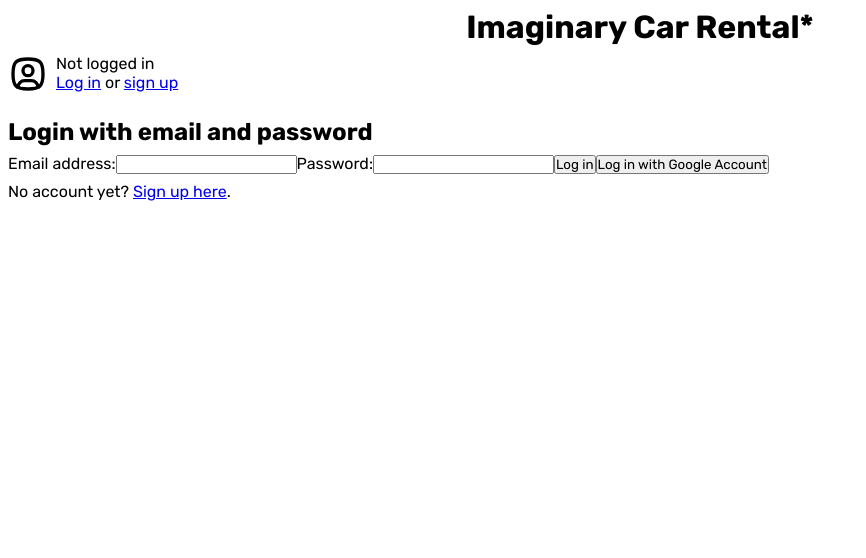
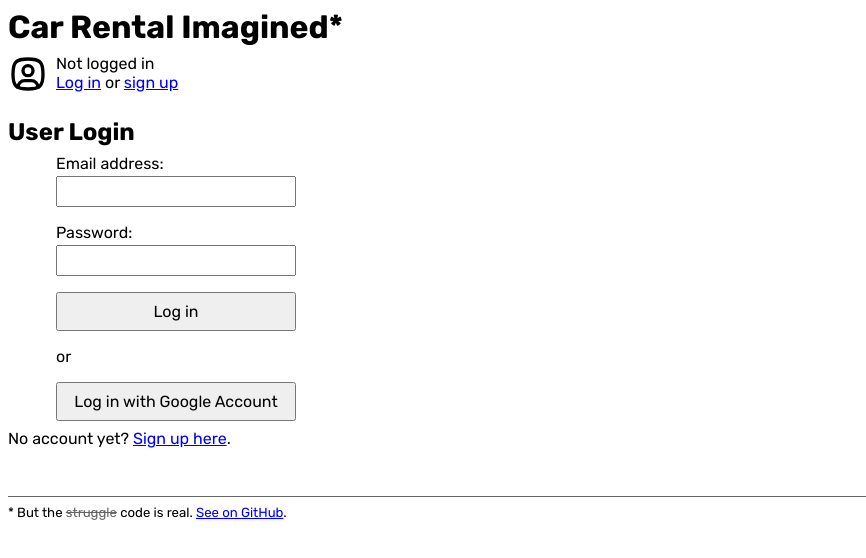
Before and after one commit to sb-istvan/car-rental, a React app: page /login in a window 1280 px wide. Shown: the top 558 px of the page, without its empty margins (0-866 px from the left). Built offline with nearby package versions, Linux system fonts and the light colour scheme; no server answers; the HTML template or start-up script is replaced by a standard one.

Commit message:
protected routes + login screen styling

```diff
--- a/src/App.jsx
+++ b/src/App.jsx
@@ -1,7 +1,12 @@
+import { useState, useEffect } from 'react'
 import { createBrowserRouter, RouterProvider } from 'react-router-dom'
+import { requireAuth, supabase } from './api-supabase'
 
 import Layout from './components/Layout'
-import Login, { action as loginAction } from './pages/Login'
+import Login, {
+  action as loginAction,
+  loader as loginLoader,
+} from './pages/Login'
 import Signup, { action as signupAction } from './pages/Signup'
 import CarList, { loader as carListLoader } from './pages/CarList'
 import CarDetail, {
@@ -15,9 +20,25 @@ import EditCar, {
 import AddCar, { action as addCarAction } from './pages/AddCar'
 
 export default function App() {
+  const [session, setSession] = useState(null)
+
+  useEffect(() => {
+    supabase.auth.getSession().then(({ data: { session } }) => {
+      setSession(session)
+    })
+
+    const {
+      data: { subscription },
+    } = supabase.auth.onAuthStateChange((_event, session) => {
+      setSession(session)
+    })
+
+    return () => subscription.unsubscribe()
+  }, [])
+
   const router = createBrowserRouter([
     {
-      element: <Layout />,
+      element: <Layout session={session} />,
       children: [
         {
           path: '/',
@@ -28,6 +49,7 @@ export default function App() {
           path: 'login',
           element: <Login />,
           action: loginAction,
+          loader: loginLoader,
         },
         {
           path: 'signup',
@@ -38,6 +60,7 @@ export default function App() {
           path: 'add',
           element: <AddCar />,
           action: addCarAction,
+          loader: async ({ request }) => await requireAuth(request, session),
         },
         {
           path: ':carId',
--- a/src/api-supabase.js
+++ b/src/api-supabase.js
@@ -1,4 +1,5 @@
 import { createClient } from '@supabase/supabase-js'
+import { redirect } from 'react-router-dom'
 
 export const supabase = createClient(
   import.meta.env.VITE_SUPABASE_URL,
@@ -7,7 +8,10 @@ export const supabase = createClient(
 
 export async function getCars() {
   try {
-    const { data } = await supabase.from('cars').select('*')
+    const { data } = await supabase
+      .from('cars')
+      .select('id, make, model, year')
+      .order('id', { ascending: true })
     return data
   } catch (error) {
     console.error('Data fetching error:', error)
@@ -22,3 +26,13 @@ export async function getCarDetails(carId) {
     console.error('Data fetching error:', error)
   }
 }
+
+export async function requireAuth(request, session) {
+  const pathname = new URL(request.url).pathname
+  if (!session) {
+    throw redirect(
+      `/login?message=You must log in first.&redirectTo=${pathname}`
+    )
+  }
+  return null
+}
--- /dev/null
+++ b/src/assets/svgs.jsx
@@ -0,0 +1,20 @@
+export function UserIcon() {
+  return (
+    <svg
+      xmlns="http://www.w3.org/2000/svg"
+      width="40"
+      height="40"
+      viewBox="0 0 24 24"
+      strokeWidth="2"
+      stroke="currentColor"
+      fill="none"
+      strokeLinecap="round"
+      strokeLinejoin="round"
+    >
+      <path stroke="none" d="M0 0h24v24H0z" fill="none"></path>
+      <path d="M12 13a3 3 0 1 0 0 -6a3 3 0 0 0 0 6z"></path>
+      <path d="M12 3c7.2 0 9 1.8 9 9s-1.8 9 -9 9s-9 -1.8 -9 -9s1.8 -9 9 -9z"></path>
+      <path d="M6 20.05v-.05a4 4 0 0 1 4 -4h4a4 4 0 0 1 4 4v.05"></path>
+    </svg>
+  )
+}
--- /dev/null
+++ b/src/components/Footer.jsx
@@ -0,0 +1,10 @@
+export default function Footer() {
+  return (
+    <footer>
+      <p>
+        * But the <s>struggle</s> code is real.{' '}
+        <a href="http://github.com/sb-istvan/car-rental">See on GitHub</a>.
+      </p>
+    </footer>
+  )
+}
--- a/src/components/Header.jsx
+++ b/src/components/Header.jsx
@@ -1,19 +1,9 @@
-import { useState, useEffect } from 'react'
 import { Link } from 'react-router-dom'
 import { supabase } from '../api-supabase'
 
-export default function Header() {
-  const [session, setSession] = useState(null)
+import { UserIcon } from '../assets/svgs'
 
-  useEffect(() => {
-    supabase.auth.getSession().then(({ data: { session } }) => {
-      setSession(session)
-    })
-    supabase.auth.onAuthStateChange((_event, session) => {
-      setSession(session)
-    })
-  }, [])
-
+export default function Header({ session }) {
   async function loggingOut() {
     const { error } = await supabase.auth.signOut()
   }
@@ -21,30 +11,13 @@ export default function Header() {
   return (
     <header>
       <h1>
-        <Link to="/">Imaginary Car Rental*</Link>
+        <Link to="/">Car Rental Imagined*</Link>
       </h1>
-
       <div id="login-container">
-        <svg
-          xmlns="http://www.w3.org/2000/svg"
-          className="icon icon-tabler icon-tabler-user-square-rounded"
-          width="40"
-          height="40"
-          viewBox="0 0 24 24"
-          strokeWidth="2"
-          stroke="currentColor"
-          fill="none"
-          strokeLinecap="round"
-          strokeLinejoin="round"
-        >
-          <path stroke="none" d="M0 0h24v24H0z" fill="none"></path>
-          <path d="M12 13a3 3 0 1 0 0 -6a3 3 0 0 0 0 6z"></path>
-          <path d="M12 3c7.2 0 9 1.8 9 9s-1.8 9 -9 9s-9 -1.8 -9 -9s1.8 -9 9 -9z"></path>
-          <path d="M6 20.05v-.05a4 4 0 0 1 4 -4h4a4 4 0 0 1 4 4v.05"></path>
-        </svg>
+        <UserIcon />
         {session ? (
           <div id="login-info">
-            <p>Logged in ({session.user.email})</p>
+            <p>{session.user.email}</p>
             <Link to="/" onClick={loggingOut}>
               Logout
             </Link>
--- a/src/components/Layout.jsx
+++ b/src/components/Layout.jsx
@@ -1,14 +1,16 @@
 import { Outlet } from 'react-router-dom'
 
 import Header from './Header'
+import Footer from './Footer'
 
-export default function Layout() {
+export default function Layout({ session }) {
   return (
     <>
-      <Header />
+      <Header session={session} />
       <main>
         <Outlet />
       </main>
+      <Footer />
     </>
   )
 }
--- a/src/index.css
+++ b/src/index.css
@@ -10,7 +10,8 @@ body {
   font-family: 'Rubik', sans-serif;
   padding: 0.5rem;
 }
-button {
+button,
+input {
   font-family: inherit;
 }
 
@@ -19,10 +20,6 @@ header {
   display: flex;
   flex-direction: column;
   gap: 0.5rem;
-}
-
-header > h1 {
-  text-align: center;
 }
 
 header > h1 > a,
@@ -41,6 +38,41 @@ main {
   display: flex;
   flex-direction: column;
   gap: 0.5rem;
+}
+
+.login-form {
+  display: flex;
+  flex-direction: column;
+  align-items: flex-start;
+  gap: 1rem;
+  padding-left: 3rem;
+}
+
+.input-container {
+  display: flex;
+  flex-direction: column;
+  gap: 0.2rem;
+  width: 15rem;
+}
+
+.input-container > input {
+  font-size: inherit;
+  padding: 0.25rem;
+  width: 100%;
+}
+
+.input-container > label {
+  text-align: left;
+}
+
+.login-form > button {
+  font-size: inherit;
+  width: 15rem;
+  padding: 0.5rem;
+}
+
+.login-form > p {
+  text-align: center;
 }
 
 #addcar,
@@ -62,3 +94,13 @@ main {
 #editcar > button {
   margin-top: 20px;
 }
+
+footer {
+  margin-top: 2rem;
+  padding-top: 0.5rem;
+  border-top: 1px solid #666666;
+  font-size: 0.825rem;
+}
+s {
+  color: #666666;
+}
--- a/src/pages/Login.jsx
+++ b/src/pages/Login.jsx
@@ -1,13 +1,17 @@
 import { supabase } from '../api-supabase'
-import { Link, Form, redirect, useNavigation } from 'react-router-dom'
+import {
+  Link,
+  Form,
+  redirect,
+  useNavigation,
+  useLoaderData,
+} from 'react-router-dom'
 
 export async function action({ request }) {
   const formData = await request.formData()
   const email = formData.get('email')
   const password = formData.get('password')
   const loginButton = formData.get('button')
-  console.log(formData)
-  console.log(loginButton)
   if (loginButton === 'withPassword') {
     const { error } = await supabase.auth.signInWithPassword({
       email,
@@ -36,17 +40,29 @@ export async function action({ request }) {
   return null
 }
 
+export function loader({ request }) {
+  // const url = new URL(request.url)
+  return new URL(request.url).searchParams.get('message')
+}
+
 export default function Login() {
   const { state } = useNavigation()
+  const message = useLoaderData()
 
   return (
     <>
-      <h2>Login with email and password</h2>
-      <Form method="post" replace>
-        <label htmlFor="email">Email address:</label>
-        <input name="email" type="email" />
-        <label htmlFor="password">Password:</label>
-        <input name="password" type="password" />
+      {message && <p>{message}</p>}
+      <h2>User Login</h2>
+      <Form method="post" replace className="login-form">
+        <div className="input-container">
+          <label htmlFor="email">Email address:</label>
+
+          <input name="email" type="email" />
+        </div>
+        <div className="input-container">
+          <label htmlFor="password">Password:</label>
+          <input name="password" type="password" />
+        </div>
         <button
           name="button"
           value="withPassword"
@@ -54,6 +70,7 @@ export default function Login() {
         >
           {state === 'submitting' ? 'Logging in...' : 'Log in'}
         </button>
+        <p>or</p>
         <button
           name="button"
           value="withGoogle"
```
Also changed, not shown: 1 other file (tests, documents, lock files or other folders).
